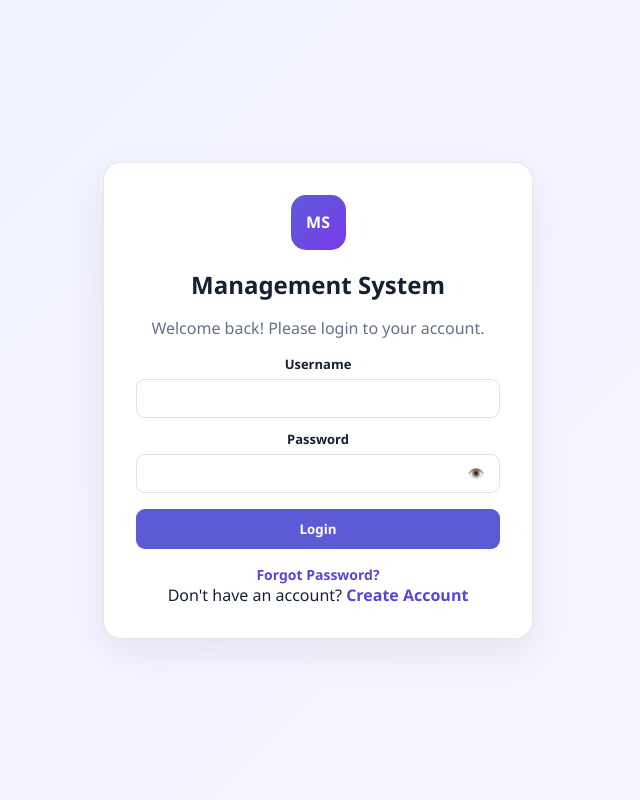
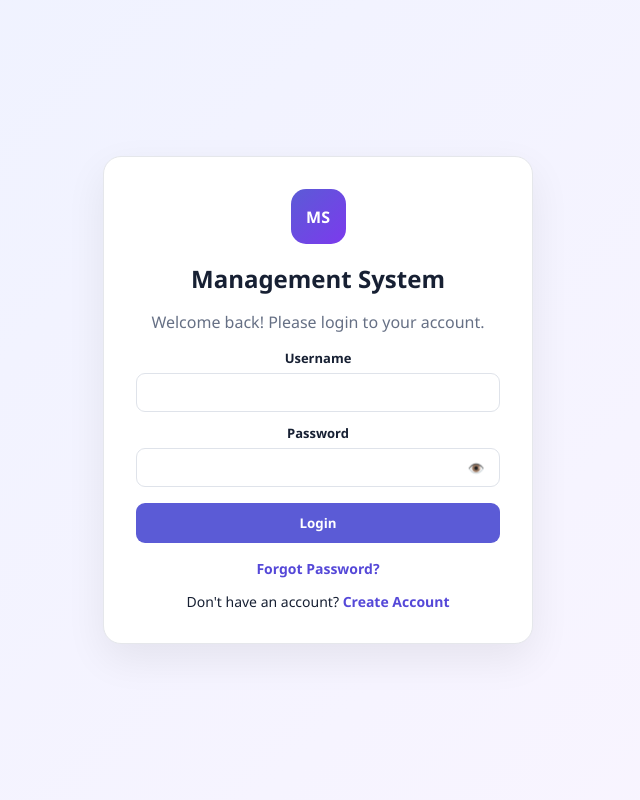
Before and after one commit to moviebot-latest/management-system, a Flask app: page / in a window 1280 px wide. Shown: the whole page, without its empty margins (322-962 px from the left). Run offline with Flask 3, Linux system fonts and the light colour scheme.

Commit message:
Add files via upload

```diff
--- a/static/style.css
+++ b/static/style.css
@@ -29,3 +29,17 @@ button{font-family:inherit}.primary-btn,.new-user-btn,.save-btn{width:100%;paddi
 
 .modal{display:none;position:fixed;inset:0;background:#0f172a99;padding:20px;z-index:100;overflow-y:auto}.modal.show{display:flex;align-items:center;justify-content:center}.modal-box{width:100%;max-width:700px;background:#fff;border-radius:18px;padding:25px;box-shadow:0 20px 60px #00000030}.modal-header{display:flex;justify-content:space-between;align-items:flex-start;margin-bottom:18px}.modal-header h2{margin:0}.modal-header p{margin:5px 0;color:#667085;font-size:13px}.close-btn{border:0;background:#f2f4f7;border-radius:8px;font-size:22px;width:36px;height:36px;cursor:pointer}.grid{display:grid;grid-template-columns:1fr 1fr;gap:10px 14px}.full{grid-column:1/-1}.modal-actions{display:flex;justify-content:flex-end;gap:10px;margin-top:22px}.cancel-btn,.save-btn{width:auto;border:0;padding:11px 18px;border-radius:9px;font-weight:700;cursor:pointer}.cancel-btn{background:#f2f4f7;color:#344054}.save-btn{background:#5b5bd6;color:#fff}
 @media(max-width:700px){.user-dashboard-grid{grid-template-columns:1fr}.user-profile-card{grid-template-columns:auto 1fr}.account-details{grid-template-columns:1fr}.dashboard{padding:0 12px}.dashboard-head{align-items:flex-start;flex-direction:column}.dashboard-head h1{font-size:25px}.new-user-btn{width:100%}.panel-head{align-items:stretch;flex-direction:column}.panel-head input{width:100%}.grid{grid-template-columns:1fr}.wide,.card{width:100%}.modal-box{padding:20px}}
+
+
+.register-link {
+  text-align: center;
+  margin-top: 14px;
+  font-size: 14px;
+}
+.register-link a {
+  font-weight: 600;
+  text-decoration: none;
+}
+.register-link a:hover {
+  text-decoration: underline;
+}
```
